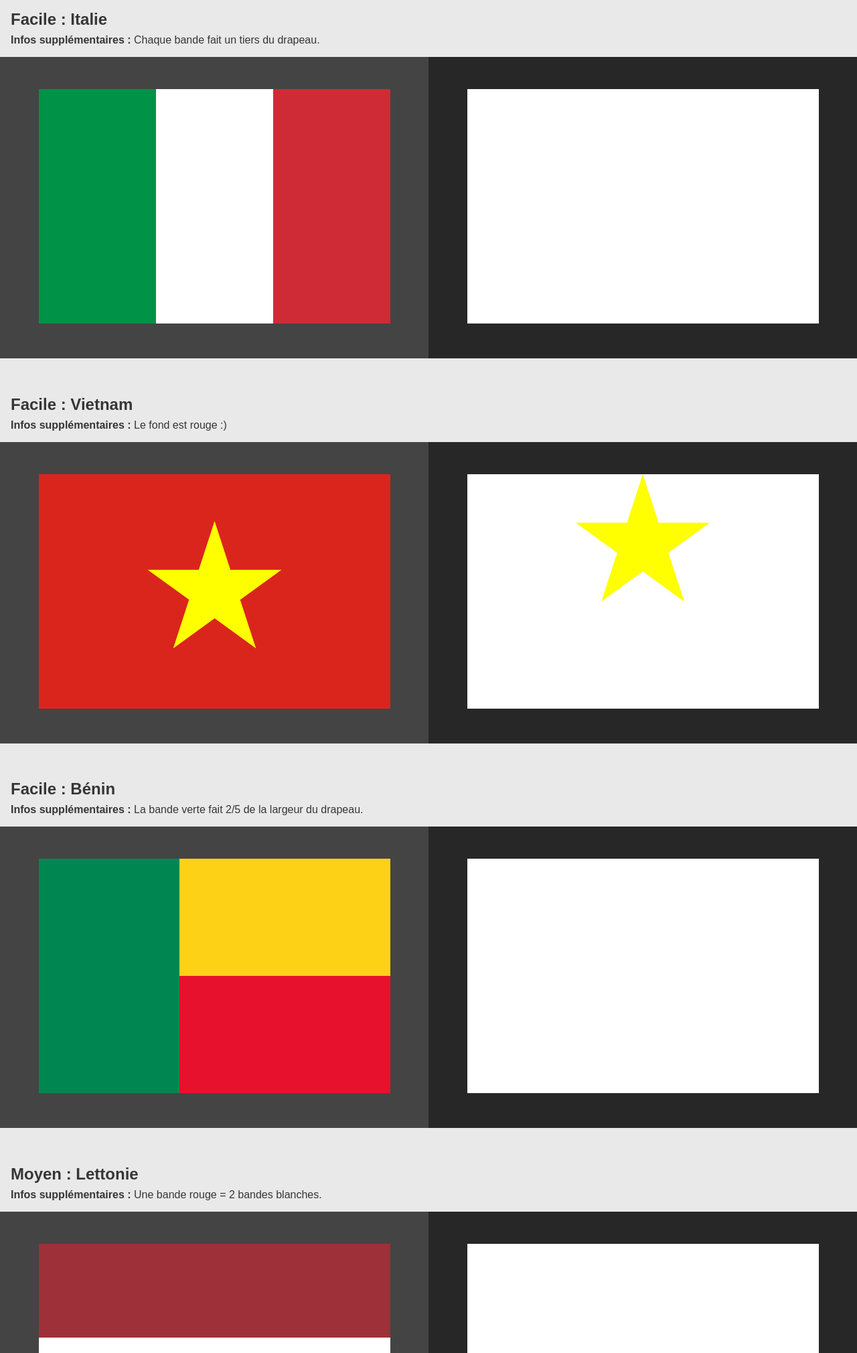
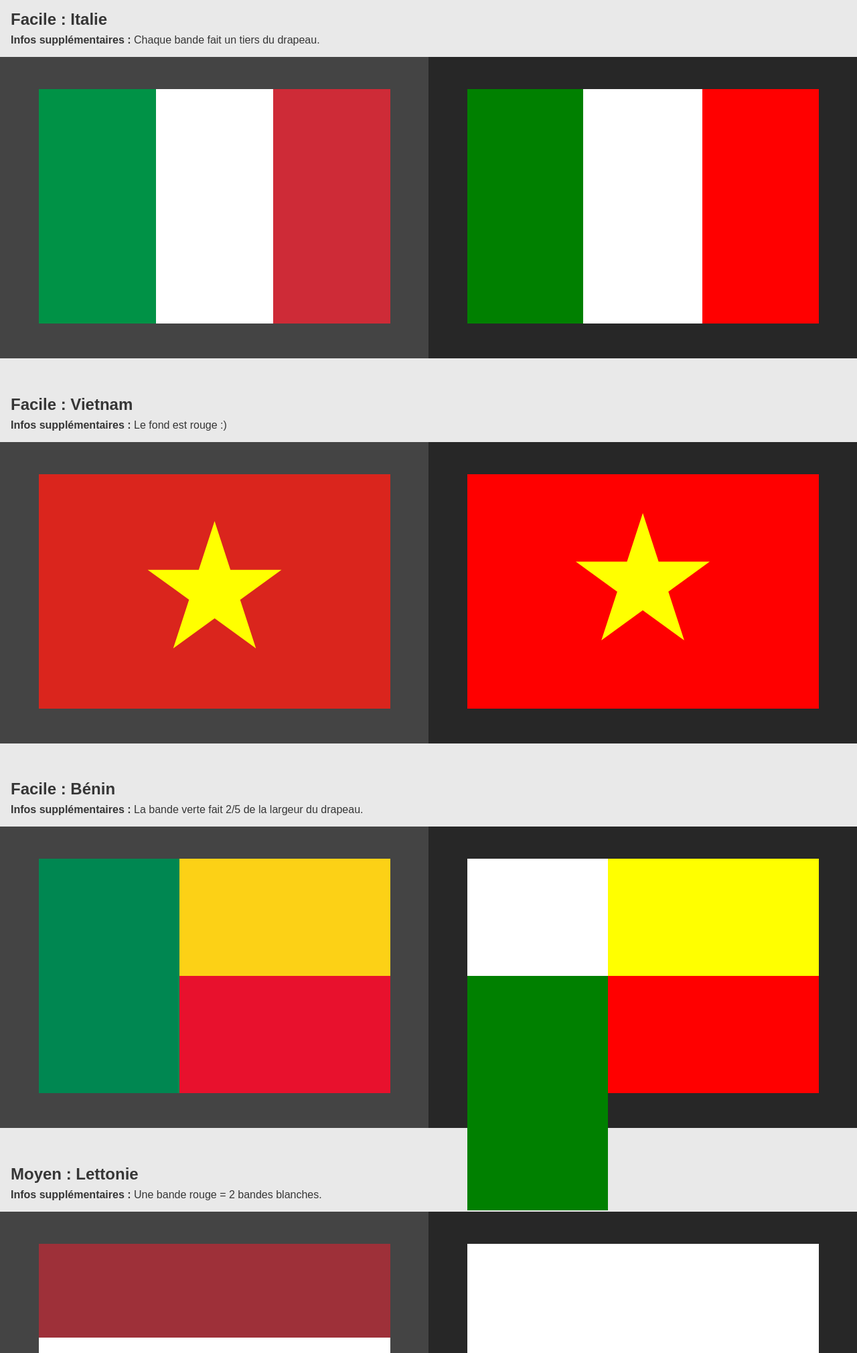
Before and after one commit to ogasphere-portfolio/revisions-Flags, a plain HTML site: page index.html in a window 1280 px wide. Shown: the part 780-2800 px from the top of the page at 67% size. Drawn offline with Linux system fonts and the light colour scheme.

Commit message:
Triché au Vietnam et Bloqué au Bénin

```diff
--- a/css/flags.css
+++ b/css/flags.css
@@ -1,23 +1,92 @@
+.bande{
+
+}
+.colonne{
+
+}
+.bleu{
+    background-color: blue;
+}
+
+.jaune{
+    background-color: yellow;
+}
+.vert{
+    background-color: green;
+}
+
+.blanc{
+    background-color: white;
+}
+.rouge{
+    background-color: red;
+}
 /* Drapeau de l'Ukraine */
 .ukraine {
+    display: flex;
+    flex-flow: column wrap;
+    justify-content: space-between;
+    align-items: stretch;
+}
 
+.ukraine > .bande{
+    height: 50%;
 }
 
 /* --------------------*/
 
 /* Drapeau de l'Italie */
 .italie {
+    display: flex;
+    flex-flow: row wrap;
+    justify-content: space-between;
+    align-items: stretch;
 }
+.italie > .bande{
+    width: 33%;
+}
+
 /* --------------------*/
 
 
 /* Drapeau du Vietnam */
 .vietnam {
+    background-color: red;
+
 }
+
+.vietnam > img{
+    padding-top: 11%;
+}
+
+
+
 /* --------------------*/
 
 /* Drapeau du Bénin */
 .benin {
+    display: flex;
+    flex-wrap: wrap;
+    flex-direction: row-reverse;
+
+}
+.benin > .vert{
+
+    height: 100%;
+    width: 40%;
+
+}
+.benin > .jaune{
+
+    height : 50%;
+    width: 60%;
+
+}
+.benin > .rouge{
+    flex-direction: column;
+    height : 50%;
+    width: 60%;
+
 }
 /* --------------------*/
 
```
